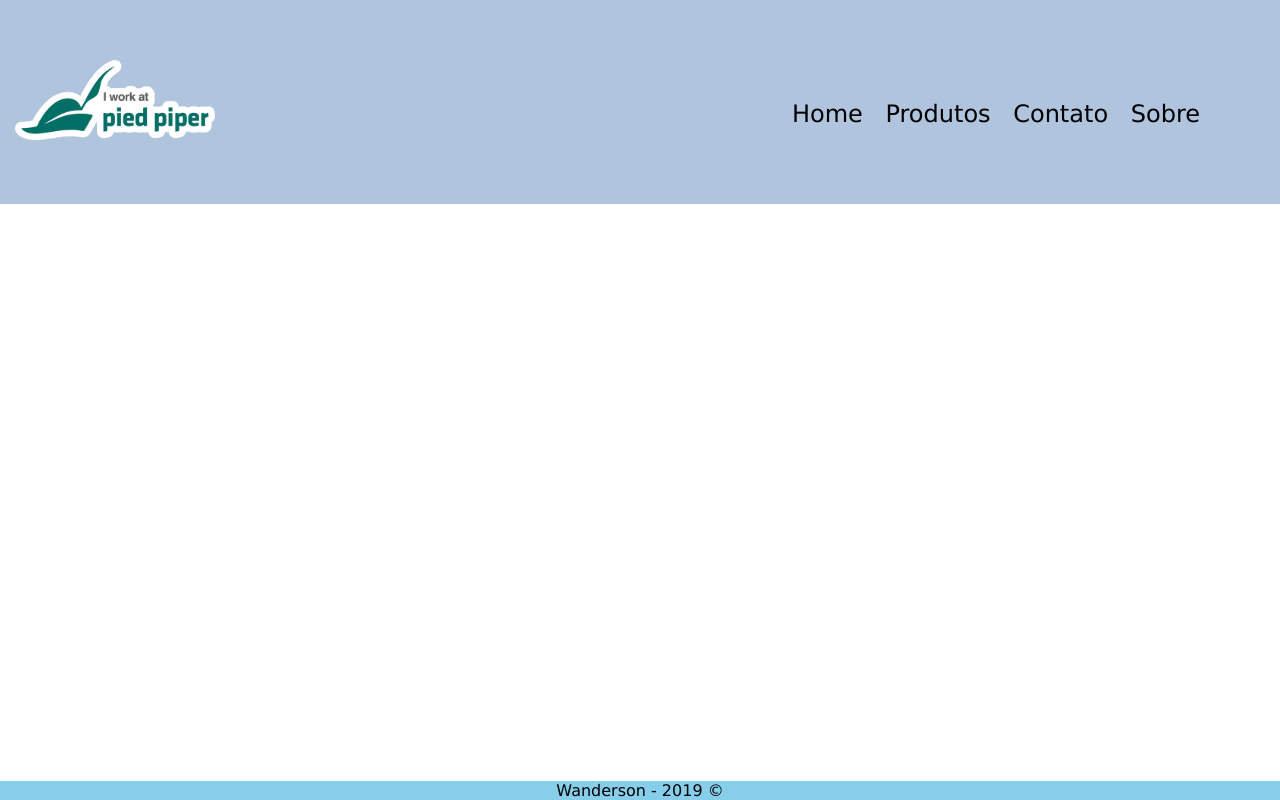
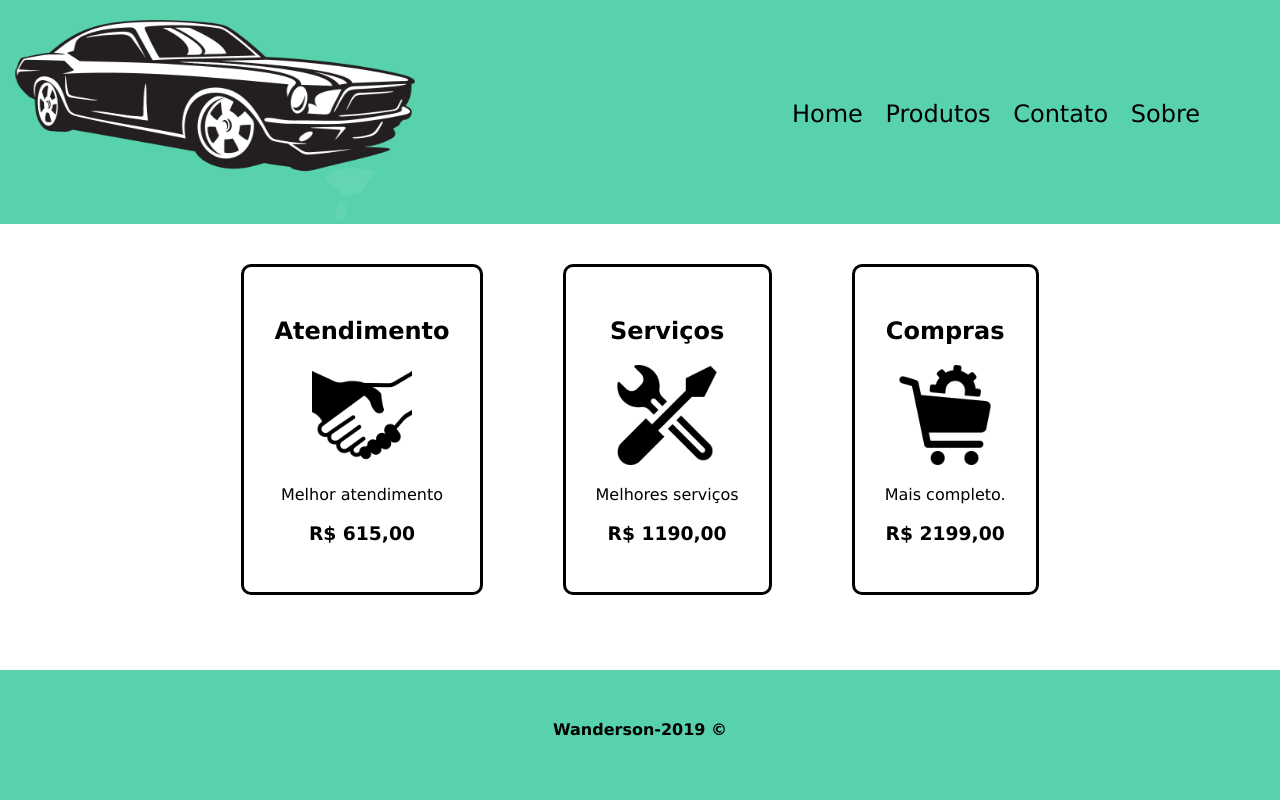
Before and after one commit to wandersoncamp/wandersoncamp.github.io, a plain HTML site: page index.html in a window 1280 px wide. Drawn offline with Linux system fonts and the light colour scheme.

Commit message:
Add files via upload

```diff
--- a/index.html
+++ b/index.html
@@ -6,8 +6,8 @@
 </head>
 <body>
 
-<header class="">
-	<img src="logo.png" width=200 height=200 >
+<header >
+	<img src="images/logo.png" width=400 height=200 >
 
 <nav>
     <a class="link" href="#">Home</a>
@@ -15,11 +15,32 @@
     <a class="link" href="#">Contato</a>
     <a class="link" href="#">Sobre</a>
 </nav>
-
 </header>
 
+	<div class="container">
+		<div class="prod">
+			<h2>Atendimento</h2>
+			<img src="images/icon1.png" width=100 height=100>
+			<p>Melhor atendimento</p>
+			<h3>R$ 615,00</h3>
+		</div>
 
-	<footer style='text-align:center'> Wanderson - 2019 &copy;</footer>
+		<div class="prod">
+			<h2>Serviços</h2>
+			<img src="images/icon2.png" width=100 height=100>
+			<p>Melhores serviços</a>
+			<h3>R$ 1190,00</h3>
+		</div>
+
+		<div class="prod">
+			<h2>Compras</h2>
+			<img src="images/icon3.png" width=100 height=100>
+			<p>Mais completo.</p>
+			<h3>R$ 2199,00</h3>
+		</div>
+	</div>
+
+	<footer > Wanderson-2019 &copy;</footer>
 
 </body>
 </html>
--- a/style.css
+++ b/style.css
@@ -1,10 +1,11 @@
 header img {
 	margin-left: 15px;
+	margin-top: 20px;
 }
 
 header {
-		background-color: #B0C4DE;
-	}
+		background-color: #57D2AC;
+}
 
 nav {
 	margin-top: 100px;
@@ -15,9 +16,27 @@ nav {
 	word-spacing: 15px;
 }
 
+.container{
+	text-align: center;
+	display: flex;
+	flex-flow: row wrap;
+ 	justify-content: center;
+}
+
+.prod{
+	border: solid;
+	border-radius: 10px ;
+	padding: 30px ;
+	margin: 40px ;
+}
+
 .link:link,.link:visited {	text-decoration: none; color:black; }
 .link:hover {text-decoration: none;color: white}
 .link:active {text-decoration: none}
+
+.prod:hover {text-decoration: none; border-color:#C0CBC3 ;}
+
+.prod:hover h2 {font-size: 25px;}
 
 body {
 	font-family: verdana;
@@ -25,8 +44,13 @@ body {
 	margin: 0px;
 	}
 
-footer {position:absolute;
- 		background-color: #87CEEB;
+footer {
+		position:absolute;
+		font-weight: bold;
+ 		background-color: #57D2AC;
  		bottom:0;
  		width:100%;
+ 		height:10%;
+ 		padding-top:50px;
+ 		text-align:center;
 		}
```
Also changed, not shown: images/icon1.png (added), images/icon2.png (added), images/icon3.png (added), images/logo.png (added).
